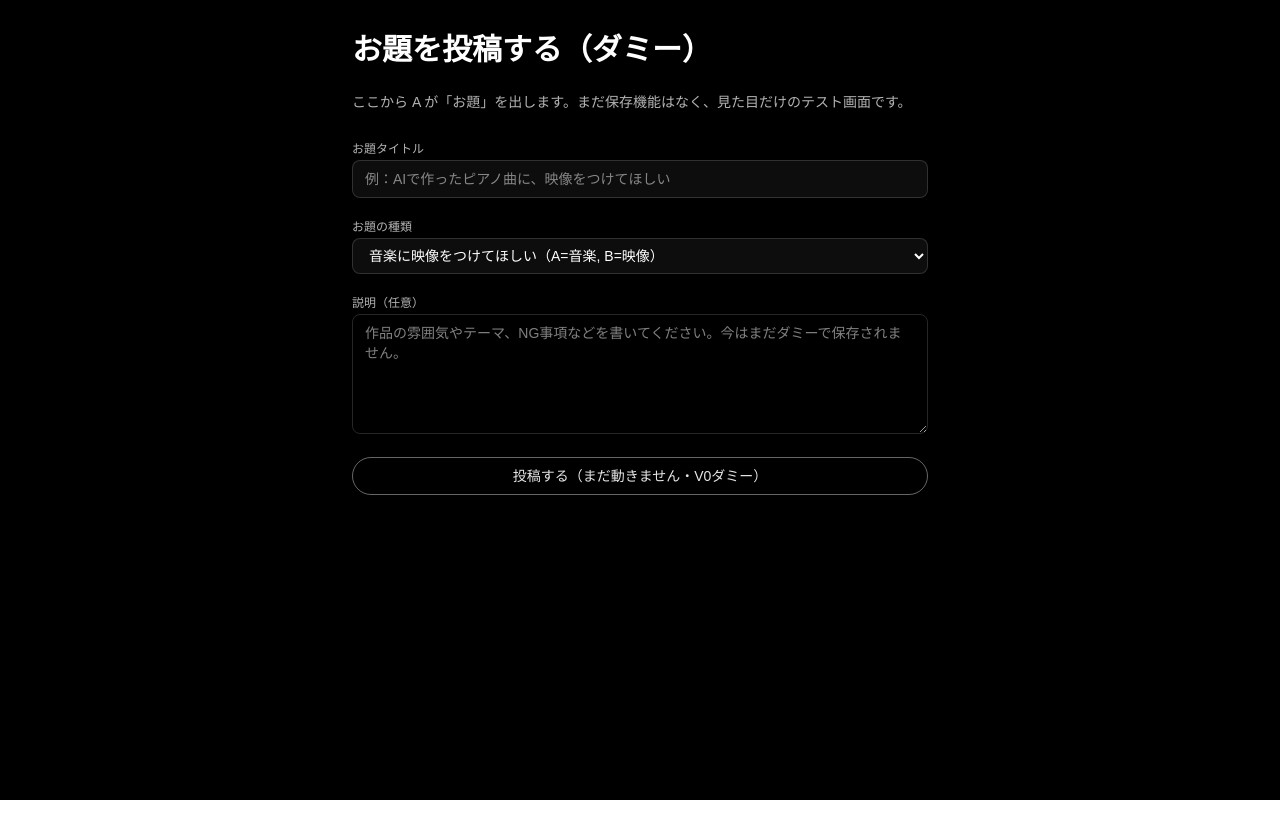
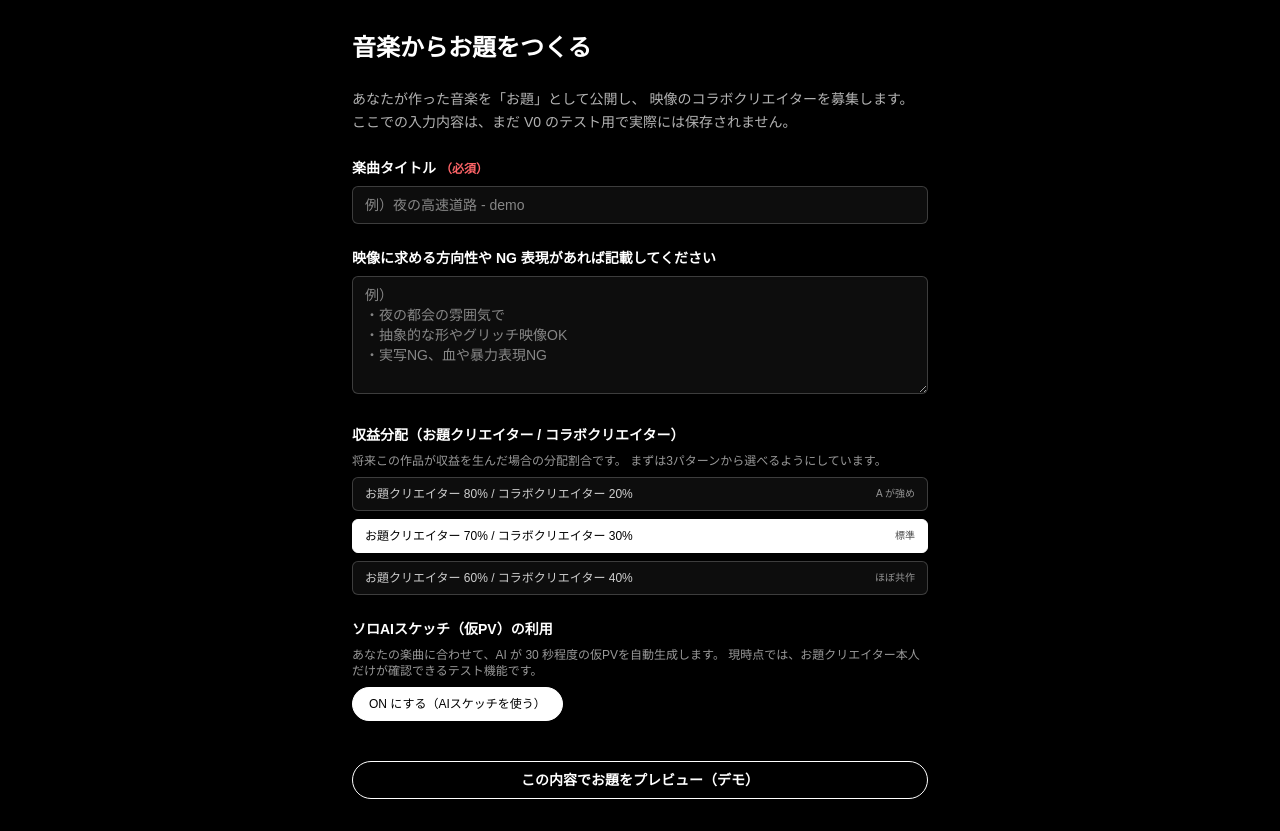
Before and after one commit to subuta0121/hendrix, a Next.js app: page /prompts/new in a window 1280 px wide. Before the commit the page ends 800 px from the top, so only its background shows below. Built offline with nearby package versions, Linux system fonts and the light colour scheme.

Commit message:
feat: add revenue share & solo AI sketch preview

```diff
--- a/app/prompts/new/page.tsx
+++ b/app/prompts/new/page.tsx
@@ -1,47 +1,170 @@
-// app/prompts/new/page.tsx
+"use client";
+
+import { useState } from "react";
+
+type RevenuePattern = "80_20" | "70_30" | "60_40";
+
 export default function NewPromptPage() {
+  const [title, setTitle] = useState("");
+  const [direction, setDirection] = useState("");
+  const [revenue, setRevenue] = useState<RevenuePattern>("70_30");
+  const [useSketch, setUseSketch] = useState(true);
+
+  const handleSubmit = (e: React.FormEvent) => {
+    e.preventDefault();
+
+    const revenueText =
+      revenue === "80_20"
+        ? "お題クリエイター 80% / コラボクリエイター 20%"
+        : revenue === "70_30"
+        ? "お題クリエイター 70% / コラボクリエイター 30%"
+        : "お題クリエイター 60% / コラボクリエイター 40%";
+
+    alert(
+      [
+        "※ まだデモ段階（V0）です。",
+        "",
+        `■ 楽曲タイトル`,
+        title || "(未入力)",
+        "",
+        `■ 映像への要望・NG表現`,
+        direction || "(未入力)",
+        "",
+        `■ 収益分配（お題クリエイター / コラボクリエイター）`,
+        revenueText,
+        "",
+        `■ ソロAIスケッチを使う？`,
+        useSketch ? "ON（仮PVをAIでつくる）" : "OFF（AIスケッチなし）",
+      ].join("\n")
+    );
+  };
+
   return (
     <main className="min-h-screen bg-black text-white px-4 py-8">
       <div className="max-w-xl mx-auto space-y-6">
-        <h1 className="text-2xl md:text-3xl font-semibold">
-          お題を投稿する（ダミー）
-        </h1>
-        <p className="text-sm text-white/70">
-          ここから A が「お題」を出します。まだ保存機能はなく、見た目だけのテスト画面です。
+        <h1 className="text-2xl font-bold">音楽からお題をつくる</h1>
+
+        <p className="text-sm text-white/70 leading-relaxed">
+          あなたが作った音楽を「お題」として公開し、
+          映像のコラボクリエイターを募集します。
+          ここでの入力内容は、まだ V0 のテスト用で実際には保存されません。
         </p>
 
-        <form className="space-y-4">
-          <div className="space-y-1">
-            <label className="text-xs text-white/70">お題タイトル</label>
+        <form onSubmit={handleSubmit} className="space-y-6">
+          {/* 楽曲タイトル */}
+          <div className="space-y-2">
+            <label className="block text-sm font-semibold">
+              楽曲タイトル <span className="text-red-400 text-xs">（必須）</span>
+            </label>
             <input
-              className="w-full rounded-lg bg-white/5 border border-white/15 px-3 py-2 text-sm outline-none focus:border-white/50"
-              placeholder="例：AIで作ったピアノ曲に、映像をつけてほしい"
+              type="text"
+              value={title}
+              onChange={(e) => setTitle(e.target.value)}
+              placeholder="例）夜の高速道路 - demo"
+              className="w-full rounded-md bg-white/5 border border-white/20 px-3 py-2 text-sm focus:outline-none focus:ring-2 focus:ring-white/40"
             />
           </div>
 
-          <div className="space-y-1">
-            <label className="text-xs text-white/70">お題の種類</label>
-            <select className="w-full rounded-lg bg-white/5 border border-white/15 px-3 py-2 text-sm outline-none focus:border-white/50">
-              <option>音楽に映像をつけてほしい（A=音楽, B=映像）</option>
-              <option>映像に音楽をつけてほしい（A=映像, B=音楽）</option>
-              <option>字幕・テロップをつけてほしい</option>
-            </select>
-          </div>
-
-          <div className="space-y-1">
-            <label className="text-xs text-white/70">説明（任意）</label>
+          {/* 映像への方向性・NG表現 */}
+          <div className="space-y-2">
+            <label className="block text-sm font-semibold">
+              映像に求める方向性や NG 表現があれば記載してください
+            </label>
             <textarea
-              className="w-full rounded-lg bg白/5 border border-white/15 px-3 py-2 text-sm outline-none focus:border-white/50 min-h-[120px]"
-              placeholder="作品の雰囲気やテーマ、NG事項などを書いてください。今はまだダミーで保存されません。"
+              value={direction}
+              onChange={(e) => setDirection(e.target.value)}
+              rows={5}
+              placeholder={`例）\n・夜の都会の雰囲気で\n・抽象的な形やグリッチ映像OK\n・実写NG、血や暴力表現NG`}
+              className="w-full rounded-md bg-white/5 border border-white/20 px-3 py-2 text-sm focus:outline-none focus:ring-2 focus:ring-white/40"
             />
           </div>
 
-          <button
-            type="button"
-            className="w-full rounded-full border border-white/40 px-4 py-2 text-sm font-medium text-white/90 hover:bg-white hover:text-black transition-colors"
-          >
-            投稿する（まだ動きません・V0ダミー）
-          </button>
+          {/* 収益分配パターン */}
+          <div className="space-y-2">
+            <label className="block text-sm font-semibold">
+              収益分配（お題クリエイター / コラボクリエイター）
+            </label>
+            <p className="text-xs text-white/60">
+              将来この作品が収益を生んだ場合の分配割合です。
+              まずは3パターンから選べるようにしています。
+            </p>
+            <div className="grid grid-cols-1 gap-2 text-xs">
+              <button
+                type="button"
+                onClick={() => setRevenue("80_20")}
+                className={
+                  "flex items-center justify-between rounded-md border px-3 py-2 " +
+                  (revenue === "80_20"
+                    ? "border-white bg-white text-black"
+                    : "border-white/20 bg-white/5 text-white/80")
+                }
+              >
+                <span>お題クリエイター 80% / コラボクリエイター 20%</span>
+                <span className="text-[10px] opacity-70">A が強め</span>
+              </button>
+
+              <button
+                type="button"
+                onClick={() => setRevenue("70_30")}
+                className={
+                  "flex items-center justify-between rounded-md border px-3 py-2 " +
+                  (revenue === "70_30"
+                    ? "border-white bg-white text-black"
+                    : "border-white/20 bg-white/5 text-white/80")
+                }
+              >
+                <span>お題クリエイター 70% / コラボクリエイター 30%</span>
+                <span className="text-[10px] opacity-70">標準</span>
+              </button>
+
+              <button
+                type="button"
+                onClick={() => setRevenue("60_40")}
+                className={
+                  "flex items-center justify-between rounded-md border px-3 py-2 " +
+                  (revenue === "60_40"
+                    ? "border-white bg-white text-black"
+                    : "border-white/20 bg-white/5 text-white/80")
+                }
+              >
+                <span>お題クリエイター 60% / コラボクリエイター 40%</span>
+                <span className="text-[10px] opacity-70">ほぼ共作</span>
+              </button>
+            </div>
+          </div>
+
+          {/* ソロAIスケッチ ON/OFF */}
+          <div className="space-y-2">
+            <label className="block text-sm font-semibold">
+              ソロAIスケッチ（仮PV）の利用
+            </label>
+            <p className="text-xs text-white/60">
+              あなたの楽曲に合わせて、AI が 30 秒程度の仮PVを自動生成します。
+              現時点では、お題クリエイター本人だけが確認できるテスト機能です。
+            </p>
+            <button
+              type="button"
+              onClick={() => setUseSketch((prev) => !prev)}
+              className={
+                "inline-flex items-center rounded-full border px-4 py-2 text-xs font-medium transition " +
+                (useSketch
+                  ? "border-white bg-white text-black"
+                  : "border-white/40 bg-white/5 text-white")
+              }
+            >
+              {useSketch ? "ON にする（AIスケッチを使う）" : "OFF にする（AIスケッチなし）"}
+            </button>
+          </div>
+
+          {/* 送信ボタン（デモ） */}
+          <div className="pt-4">
+            <button
+              type="submit"
+              className="w-full rounded-full border border-white px-4 py-2 text-sm font-semibold hover:bg-white hover:text-black transition"
+            >
+              この内容でお題をプレビュー（デモ）
+            </button>
+          </div>
         </form>
       </div>
     </main>
```
